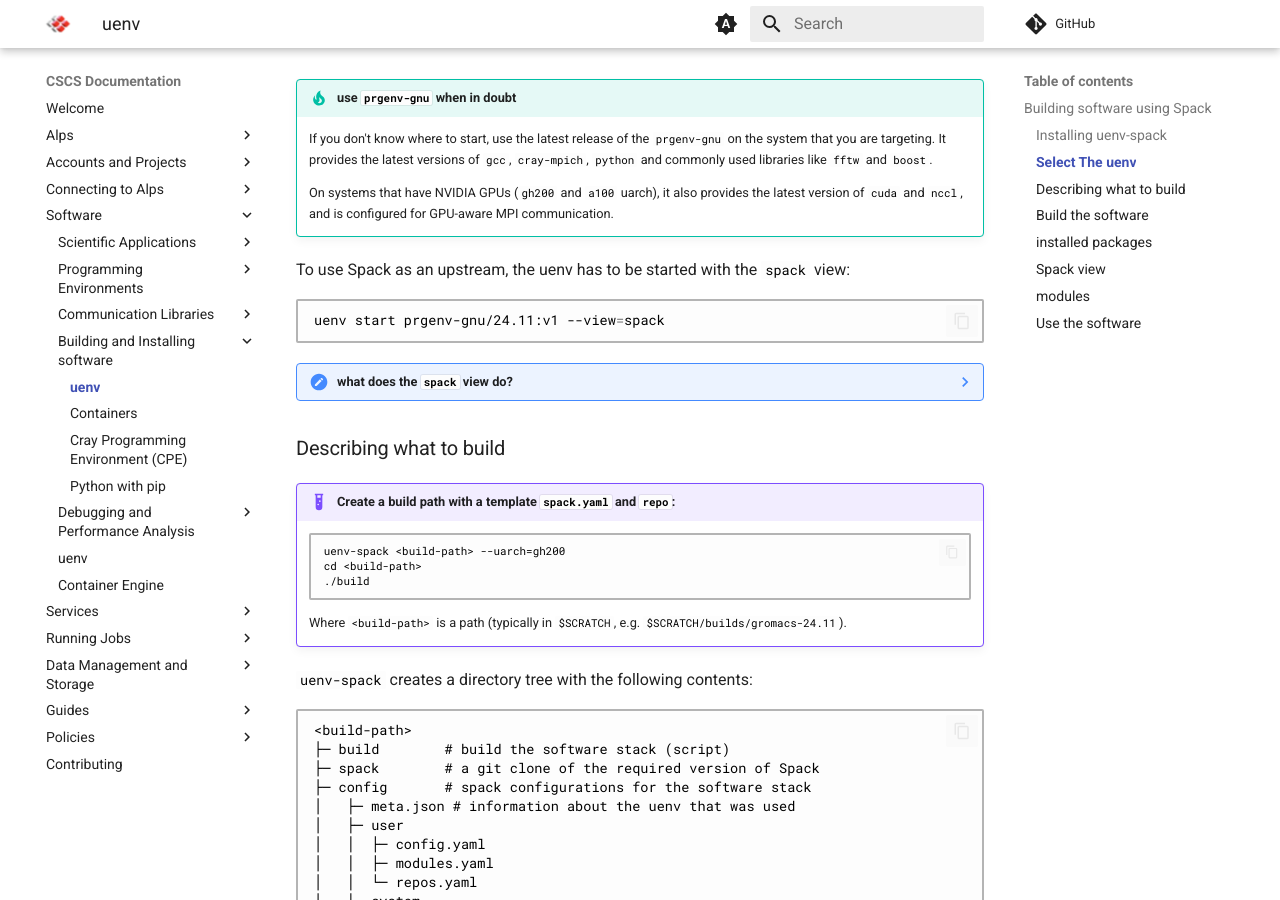
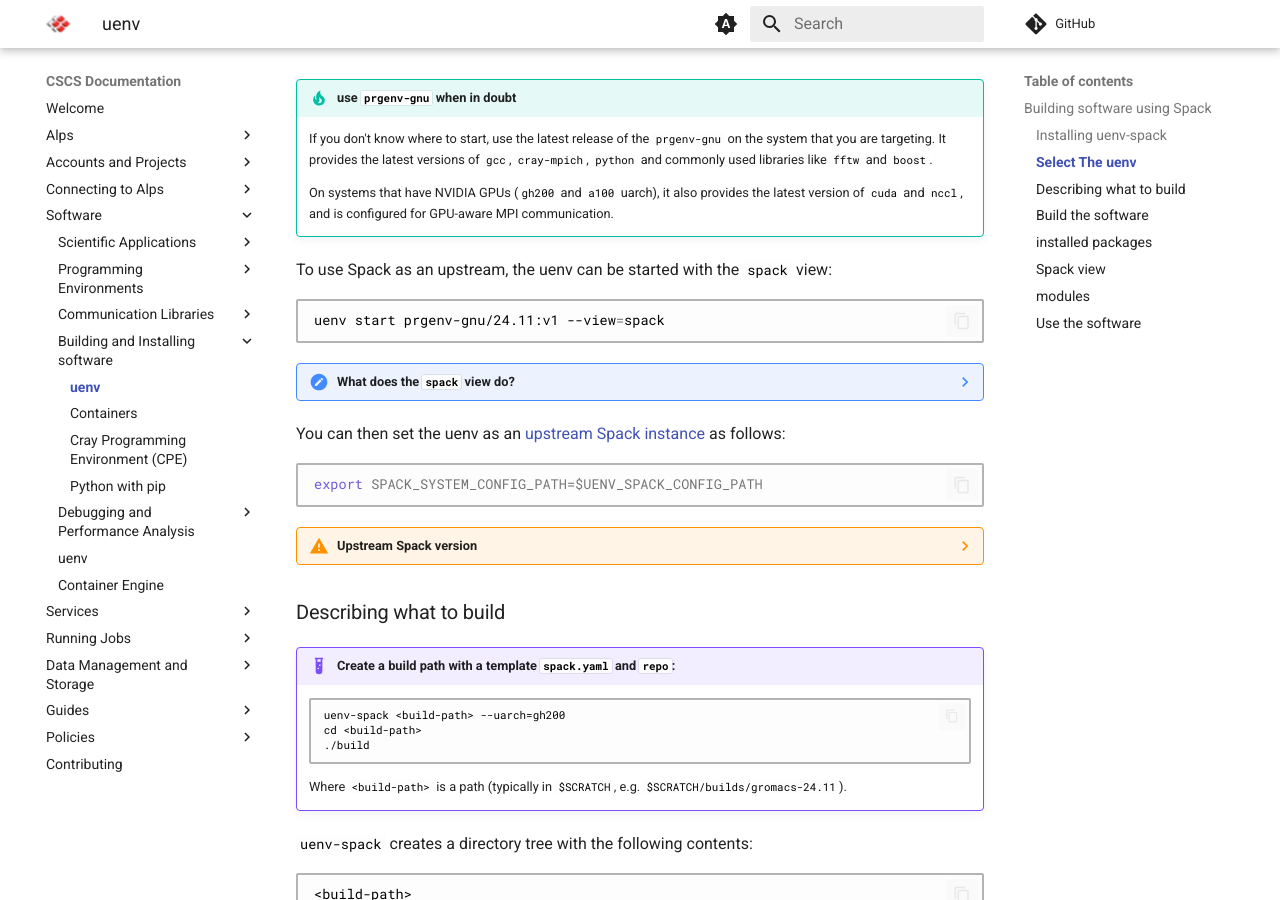
Before and after one commit to nickjbrowning/cscs-docs, an MkDocs documentation site: the page built from docs/build-install/uenv.md, in a window 1280 px wide and 900 px high, scrolled down 1440 px. Built offline with MkDocs 1.6.1 and Material for MkDocs 9.7.7, drawn with Linux system fonts in a browser that asks for light colours; comment, search, counter and statistics services are not loaded.

Commit message:
Clarify uenv spack view (#70)

````diff
--- a/docs/build-install/uenv.md
+++ b/docs/build-install/uenv.md
@@ -43,16 +43,14 @@
 
     On systems that have NVIDIA GPUs (`gh200` and `a100` uarch), it also provides the latest version of `cuda` and `nccl`, and is configured for GPU-aware MPI communication.
 
-To use Spack as an upstream, the uenv has to be started with the `spack` view:
+To use Spack as an upstream, the uenv can be started with the `spack` view:
 
 ```bash
 uenv start prgenv-gnu/24.11:v1 --view=spack
 ```
 
-??? note "what does the `spack` view do?"
+??? note "What does the `spack` view do?"
     The `spack` view sets environment variables that provide information about the version of Spack that was used to build the uenv, and where the uenv Spack configuration is stored.
-
-    This information is useful because it is strongly recomended that you use the same version of Spack to build software on top of the uenv.
 
     | <div style="width:12em">variable</div> | <div style="width:18em">example</div> | description |
     | -------- | ------- | ----------- |
@@ -60,6 +58,22 @@
     | `UENV_SPACK_REF`         | `releases/v0.23` | the branch or tag used - this might be empty if a specific commit of Spack was used. |
     | `UENV_SPACK_URL`         | `https://github.com/spack/spack.git` | The git repository for Spack - nearly always the main spack/spack repository. |
     | `UENV_SPACK_COMMIT`      | `c6d4037758140fe...0cd1547f388ae51` | The commit of Spack that was used |
+
+    !!! warning
+
+        The environment variables set by the `spack` view are scoped by `UENV_`.
+        Therefore, they don't change Spack-related environment variables.
+        You can use them to consistently set Spack-related environment variables.
+
+You can then set the uenv as an [upstream Spack instance](https://spack.readthedocs.io/en/latest/chain.html) as follows:
+
+```bash
+export SPACK_SYSTEM_CONFIG_PATH=$UENV_SPACK_CONFIG_PATH
+```
+
+??? warning "Upstream Spack version"
+
+    It is strongly recomended that your version of Spack and the version of Spack in the uenv match when building software on top of an uenv.
 
 ### Describing what to build
 
````
